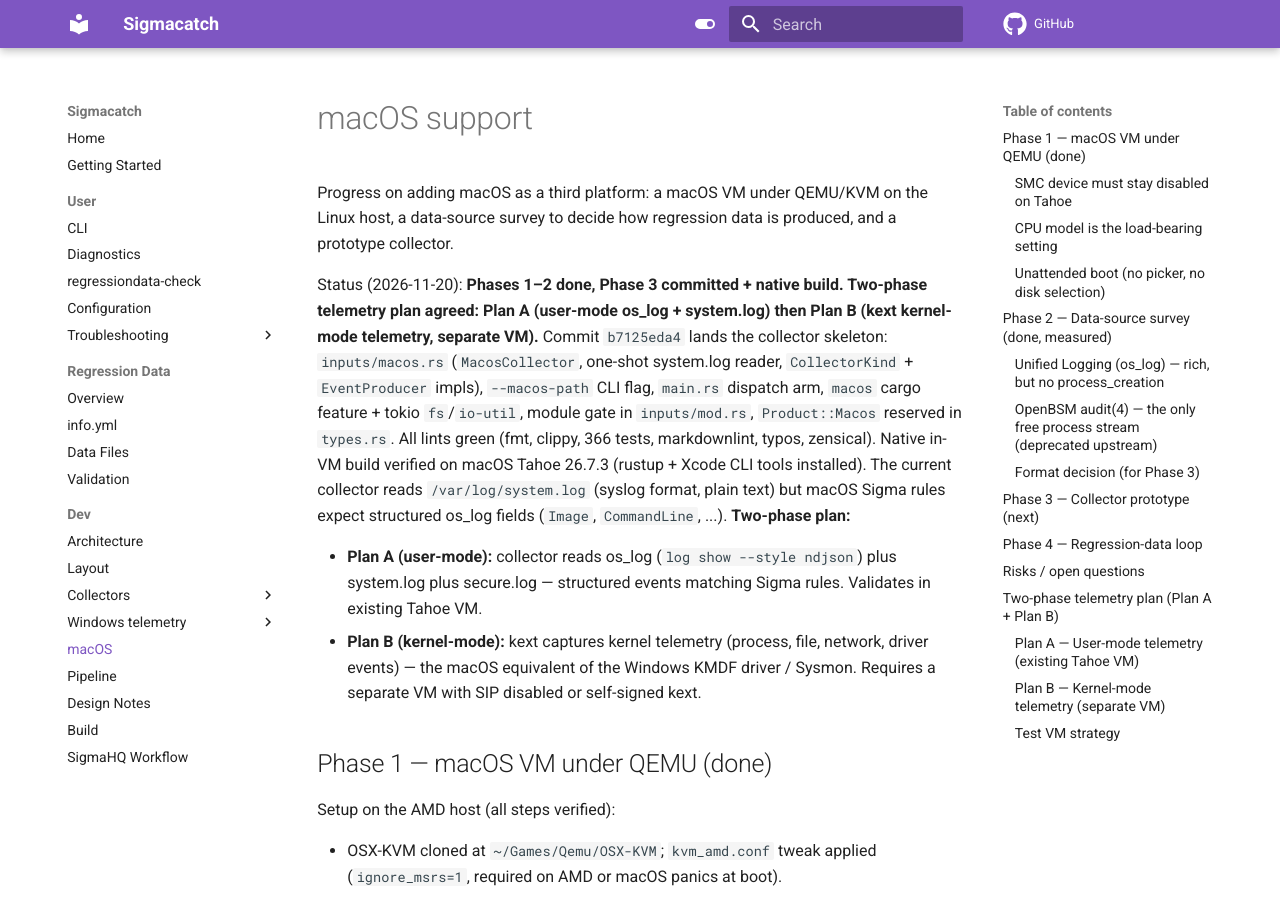
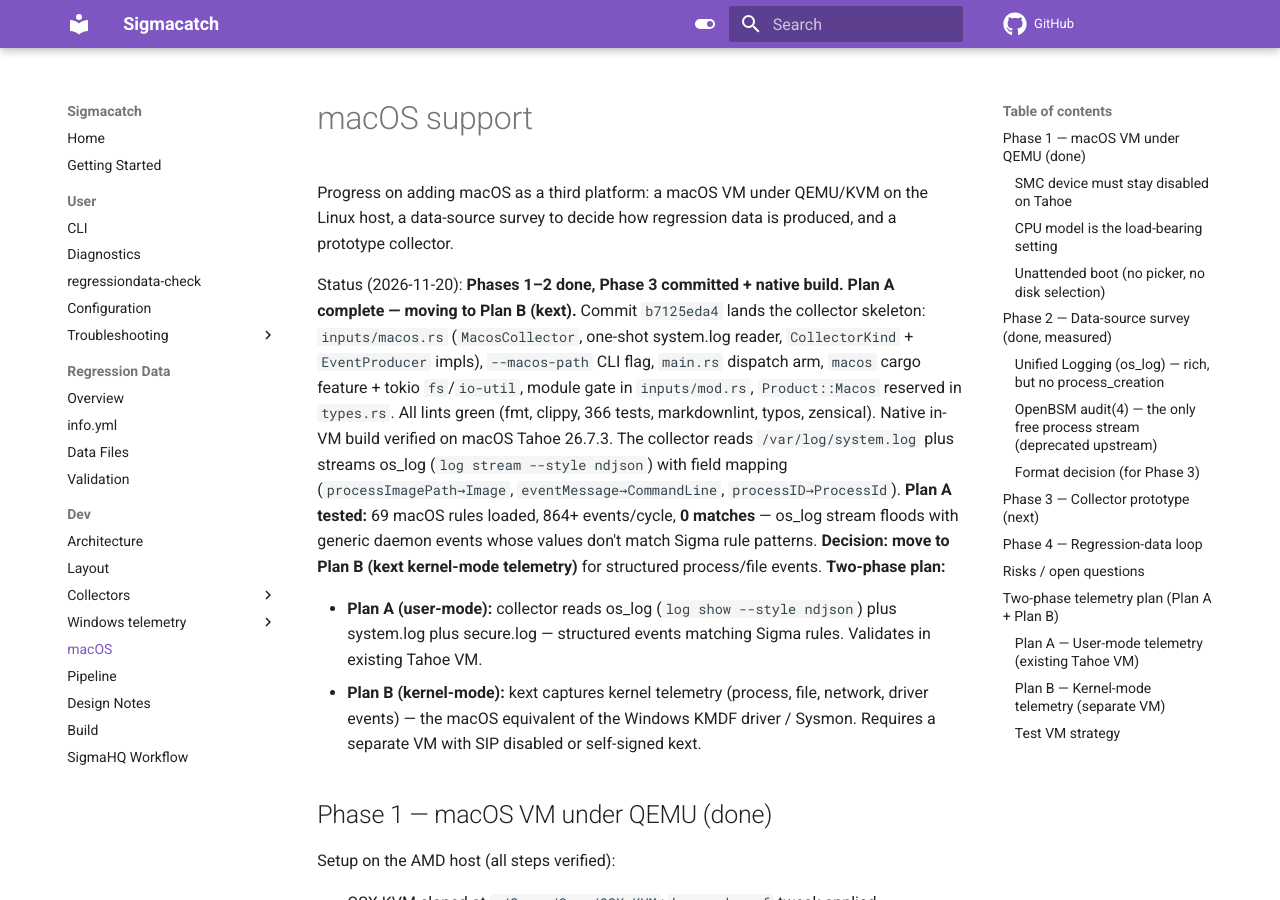
Before and after one commit to frack113/sigmacatch, an MkDocs documentation site: the page built from docs/dev/macos/index.md, in a window 1280 px wide and 900 px high. Built offline with MkDocs 1.6.1 and Material for MkDocs 9.7.7, drawn with Linux system fonts in a browser that asks for light colours; comment, search, counter and statistics services are not loaded.

Commit message:
📚 docs: fix markdown lint errors, document Plan B decision

```diff
--- a/docs/dev/macos/index.md
+++ b/docs/dev/macos/index.md
@@ -5,17 +5,19 @@ the Linux host, a data-source survey to decide how regression data is
 produced, and a prototype collector.
 
 Status (2026-11-20): **Phases 1–2 done, Phase 3 committed + native build.
-Two-phase telemetry plan agreed: Plan A (user-mode os_log + system.log)
-then Plan B (kext kernel-mode telemetry, separate VM).** Commit
-`b7125eda4` lands the collector skeleton: `inputs/macos.rs`
-(`MacosCollector`, one-shot system.log reader, `CollectorKind` +
-`EventProducer` impls), `--macos-path` CLI flag, `main.rs` dispatch arm,
-`macos` cargo feature + tokio `fs`/`io-util`, module gate in `inputs/mod.rs`,
-`Product::Macos` reserved in `types.rs`. All lints green (fmt, clippy, 366
-tests, markdownlint, typos, zensical). Native in-VM build verified on
-macOS Tahoe 26.7.3 (rustup + Xcode CLI tools installed). The current
-collector reads `/var/log/system.log` (syslog format, plain text) but macOS
-Sigma rules expect structured os_log fields (`Image`, `CommandLine`, ...).
+Plan A complete — moving to Plan B (kext).** Commit `b7125eda4` lands the
+collector skeleton: `inputs/macos.rs` (`MacosCollector`, one-shot system.log
+reader, `CollectorKind` + `EventProducer` impls), `--macos-path` CLI flag,
+`main.rs` dispatch arm, `macos` cargo feature + tokio `fs`/`io-util`, module
+gate in `inputs/mod.rs`, `Product::Macos` reserved in `types.rs`. All lints
+green (fmt, clippy, 366 tests, markdownlint, typos, zensical). Native in-VM
+build verified on macOS Tahoe 26.7.3. The collector reads `/var/log/system.log`
+plus streams os_log (`log stream --style ndjson`) with field mapping
+(`processImagePath→Image`, `eventMessage→CommandLine`, `processID→ProcessId`).
+**Plan A tested:** 69 macOS rules loaded, 864+ events/cycle, **0 matches** —
+os_log stream floods with generic daemon events whose values don't match Sigma
+rule patterns. **Decision: move to Plan B (kext kernel-mode telemetry)** for
+structured process/file events.
 **Two-phase plan:**
 
 - **Plan A (user-mode):** collector reads os_log (`log show --style ndjson`)
```
